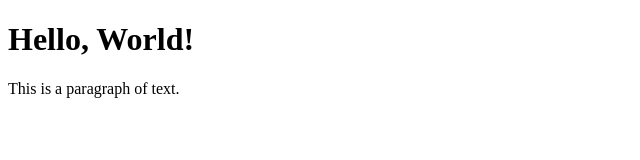
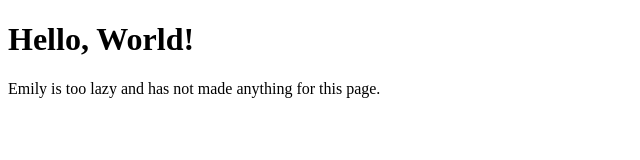
Before and after one commit to EmFord/emford.github.io, a plain HTML site: page index.html in a window 1280 px wide. Shown: the whole page, without its empty margins (0-640 px from the left). Drawn offline with Linux system fonts and the light colour scheme.

Commit message:
Add description

```diff
--- a/index.html
+++ b/index.html
@@ -2,10 +2,10 @@
 <html>
 <head>
     <meta charset="UTF-8">
-    <title>Emily F</title>
+    <title>Emily Ford</title>
 </head>
 <body>
     <h1>Hello, World!</h1>
-    <p>This is a paragraph of text.</p>
+    <p>Emily is too lazy and has not made anything for this page.</p>
 </body>
 </html>
```
